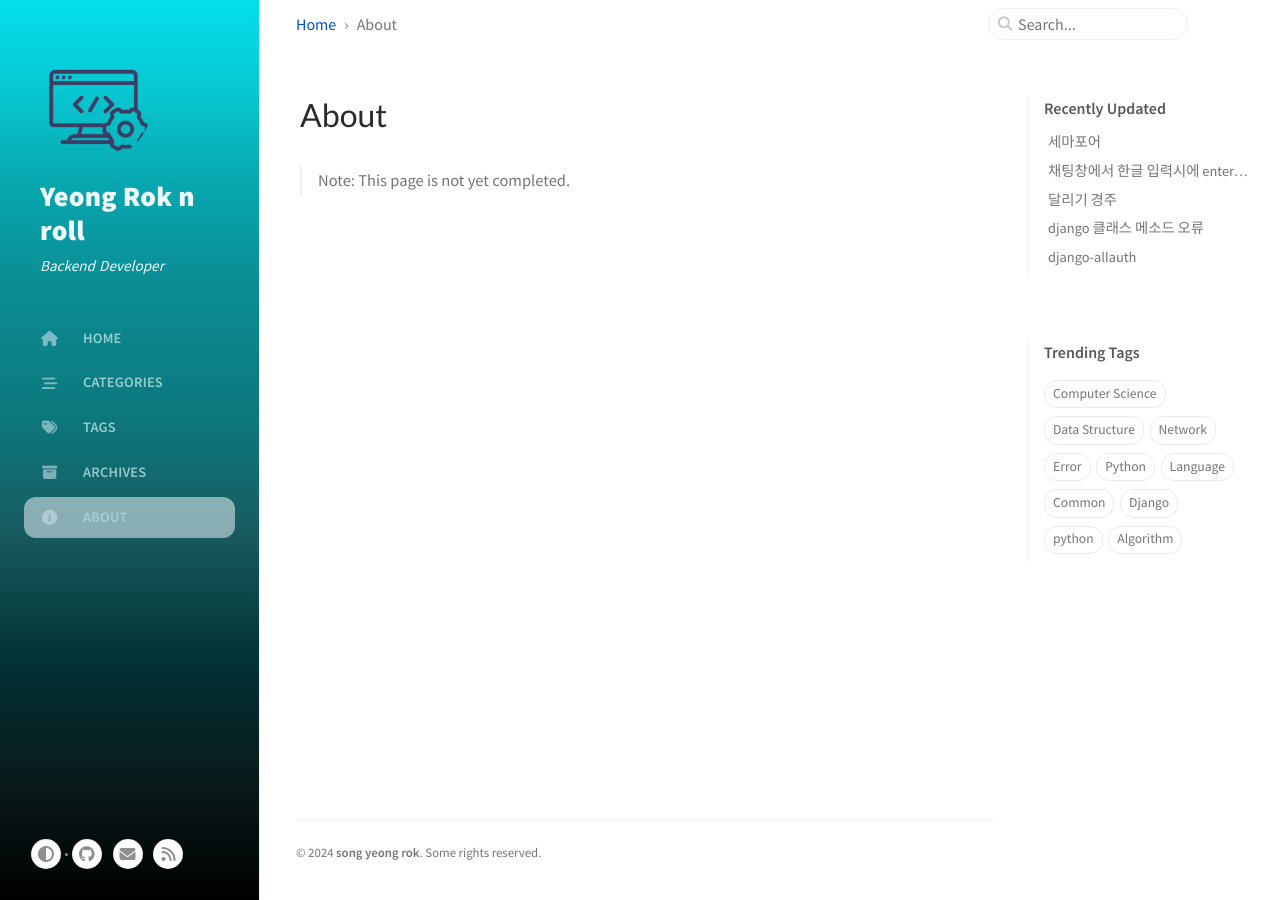
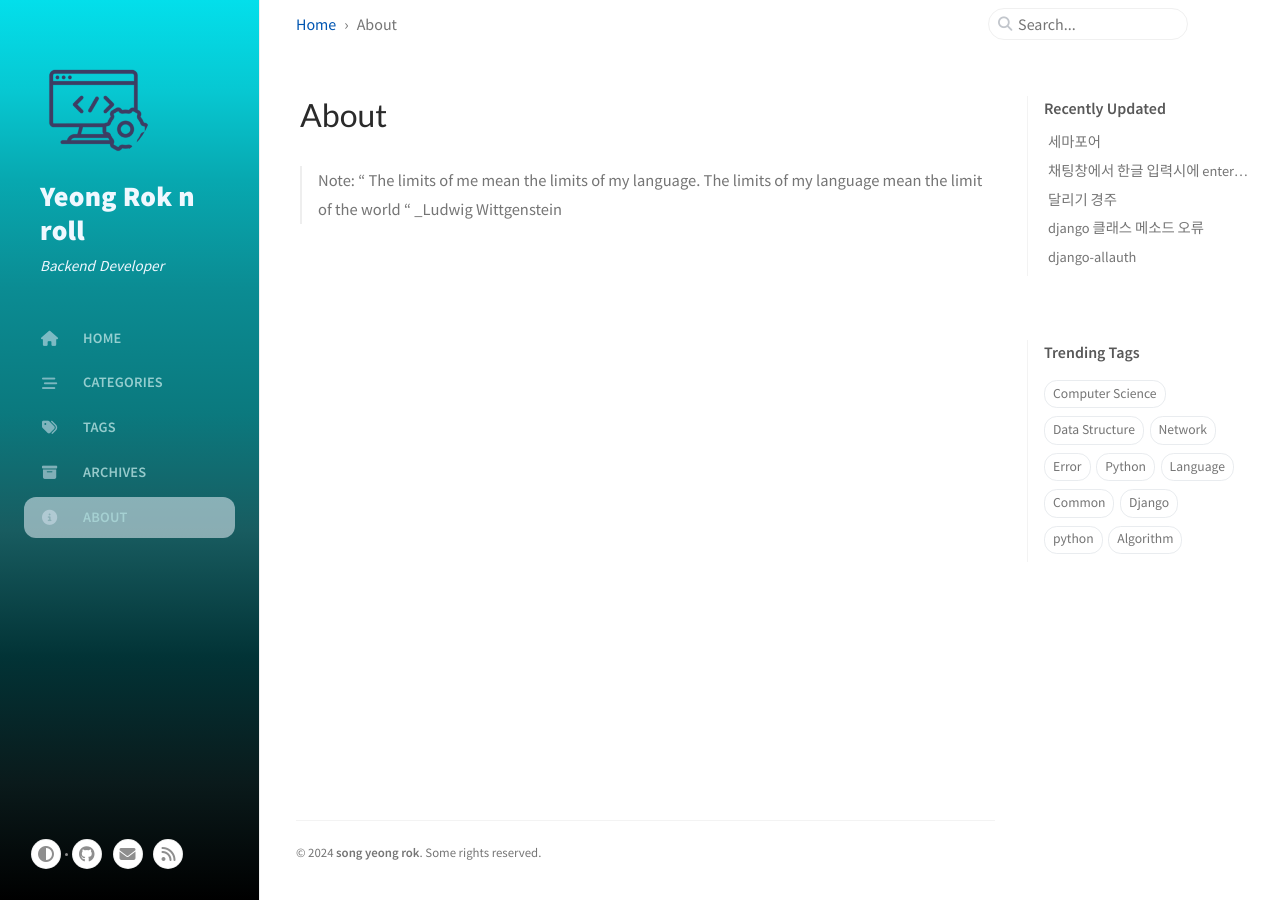
Before and after one commit to crescentfull/crescentfull.github.io, a Jekyll site: the page built from _tabs/about.md, in a window 1280 px wide. Built offline with Jekyll 4.4.1, drawn with Linux system fonts in a browser that asks for light colours; cached includes are drawn as plain includes; nearby versions of some CDN libraries.

Commit message:
fix: about

```diff
--- a/_tabs/about.md
+++ b/_tabs/about.md
@@ -5,4 +5,4 @@ order: 4
 ---
 
 <!-- > Add Markdown syntax content to file `_tabs/about.md`{: .filepath } and it will show up on this page. -->
-> Note: This page is not yet completed.
+> Note: " The limits of me mean the limits of my language. The limits of my language mean the limit of the world " _Ludwig Wittgenstein
```
